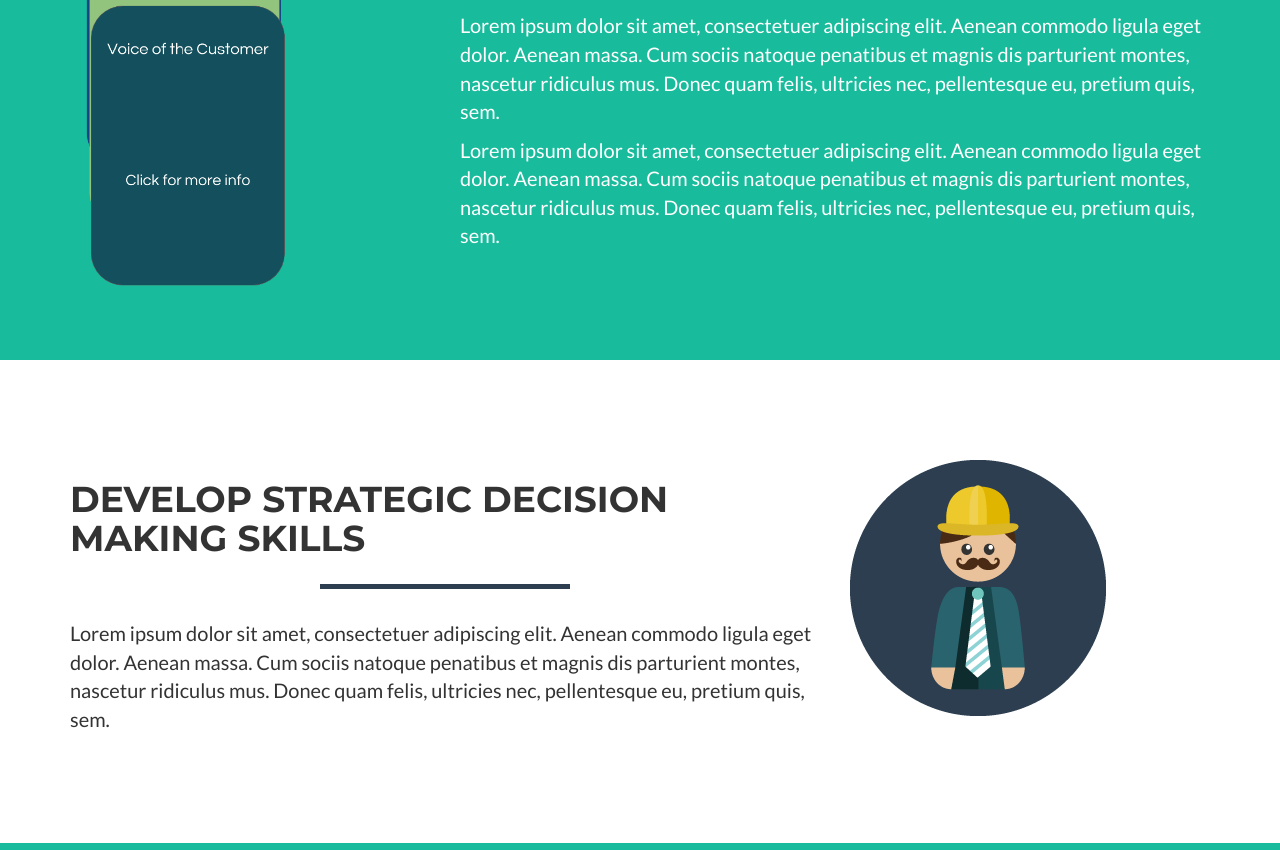
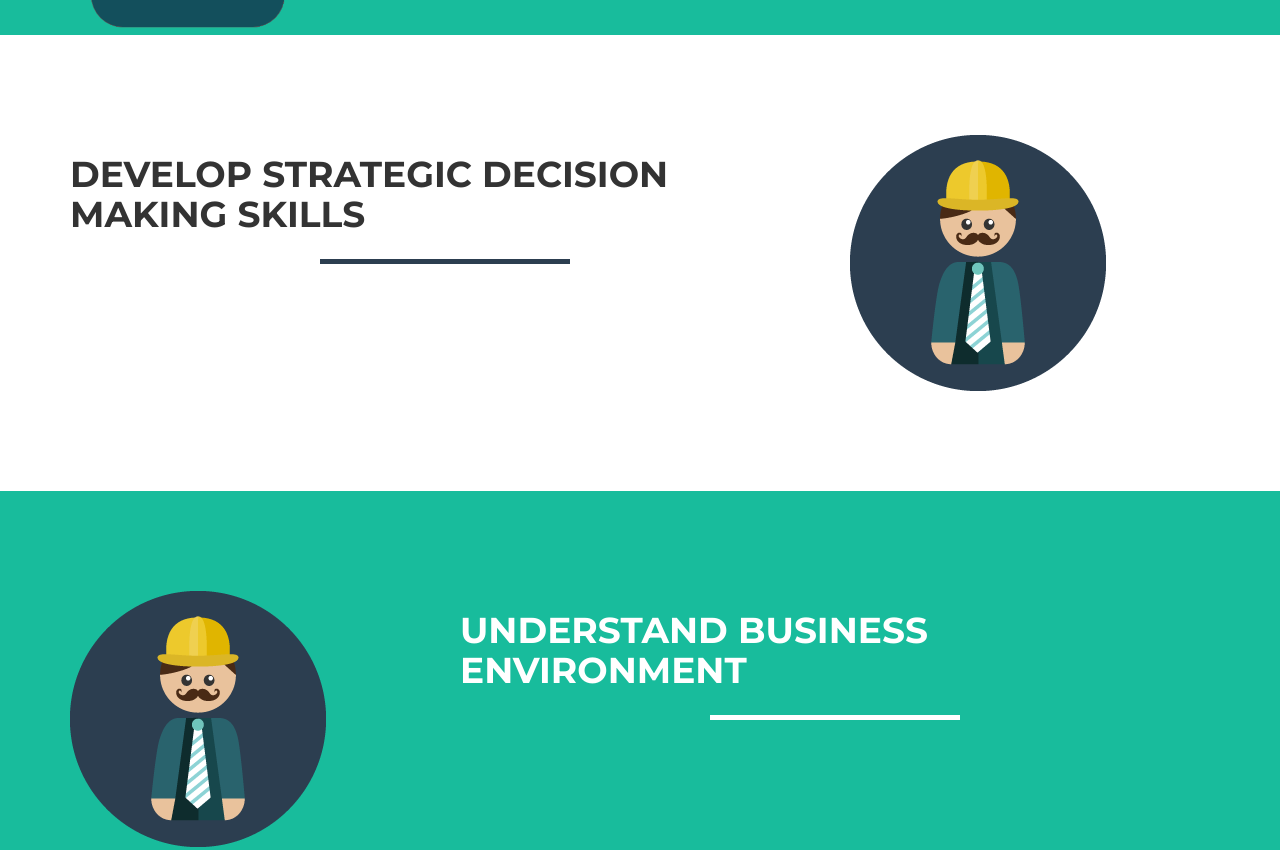
Before and after one commit to vitalblinks/vitalblinks.github.io, a website: page index.html in a window 1280 px wide. Shown: the part 1832-2682 px from the top of the page. Drawn offline with nearby package versions, Linux system fonts and the light colour scheme.

Commit message:
Removed Dummy Text, Added Contact, Footer, Services files

```diff
--- a/index.html
+++ b/index.html
@@ -58,7 +58,7 @@
                     <div class="intro-text">
                         <h1 class="name">VitalBlinks</h1>
                         <hr class="star-light">
-                        <span class="skills">Lorem ipsum dolor sit amet, consectetuer adipiscing elit. Aenean commodo ligula eget dolor. Aenean massa. Cum sociis natoque penatibus et magnis dis parturient montes, nascetur ridiculus mus. Donec quam felis, ultricies nec, pellentesque eu, pretium quis, sem. </span>
+                        <span class="skills"> <!-- ADD DESCRIPTION --></span>
                     </div>
 
                     <div class="col-lg-8 col-lg-offset-2 text-center">
@@ -113,8 +113,7 @@
                     <div class="intro-text">
                         <h1 class="name">Learn Post Market Surveillance</h1>
                         <hr class="star-light">
-                        <p>Lorem ipsum dolor sit amet, consectetuer adipiscing elit. Aenean commodo ligula eget dolor. Aenean massa. Cum sociis natoque penatibus et magnis dis parturient montes, nascetur ridiculus mus. Donec quam felis, ultricies nec, pellentesque eu, pretium quis, sem. </p>
-                        <p>Lorem ipsum dolor sit amet, consectetuer adipiscing elit. Aenean commodo ligula eget dolor. Aenean massa. Cum sociis natoque penatibus et magnis dis parturient montes, nascetur ridiculus mus. Donec quam felis, ultricies nec, pellentesque eu, pretium quis, sem. </p>
+                        <p><br><br><br><br><br><br><!-- ADD DESCRIPTION --> </p>
                     </div>
                 </div>
             </div>
@@ -245,7 +244,7 @@
                         <div class="intro-text">
                         <h1 class="name">Develop Strategic Decision Making Skills</h1>
                         <hr class="star-primary">
-                        <p>Lorem ipsum dolor sit amet, consectetuer adipiscing elit. Aenean commodo ligula eget dolor. Aenean massa. Cum sociis natoque penatibus et magnis dis parturient montes, nascetur ridiculus mus. Donec quam felis, ultricies nec, pellentesque eu, pretium quis, sem. </p>
+                        <p><!-- ADD DESCRIPTION --> </p>
                     </div>
                 </div>
                 <div class="col-lg-4">
@@ -267,7 +266,7 @@
                     <div class="intro-text">
                         <h1 class="name">Understand Business Environment</h1>
                         <hr class="star-light">
-                        <p>Lorem ipsum dolor sit amet, consectetuer adipiscing elit. Aenean commodo ligula eget dolor. Aenean massa. Cum sociis natoque penatibus et magnis dis parturient montes, nascetur ridiculus mus. Donec quam felis, ultricies nec, pellentesque eu, pretium quis, sem. </p>
+                        <p><!-- ADD DESCRIPTION --></p>
                     </div>
                 </div>
             </div>
@@ -282,7 +281,7 @@
                         <div class="intro-text">
                         <h1 class="name">Scandals and Crisis</h1>
                         <hr class="star-primary">
-                        <p>Lorem ipsum dolor sit amet, consectetuer adipiscing elit. Aenean commodo ligula eget dolor. Aenean massa. Cum sociis natoque penatibus et magnis dis parturient montes, nascetur ridiculus mus. Donec quam felis, ultricies nec, pellentesque eu, pretium quis, sem. </p>
+                        <p><!-- ADD DESCRIPTION --> </p>
                     </div>
                 </div>
                 <div class="col-lg-4">
@@ -292,7 +291,7 @@
         </div>
     </section>
 
-    <!-- Footer -->
+        <!-- Footer -->
     <footer class="text-center">
         <div class="footer-above">
             <div class="container">
```
Also changed, not shown: contact.html (added), footer.html (added), services.html (added).
